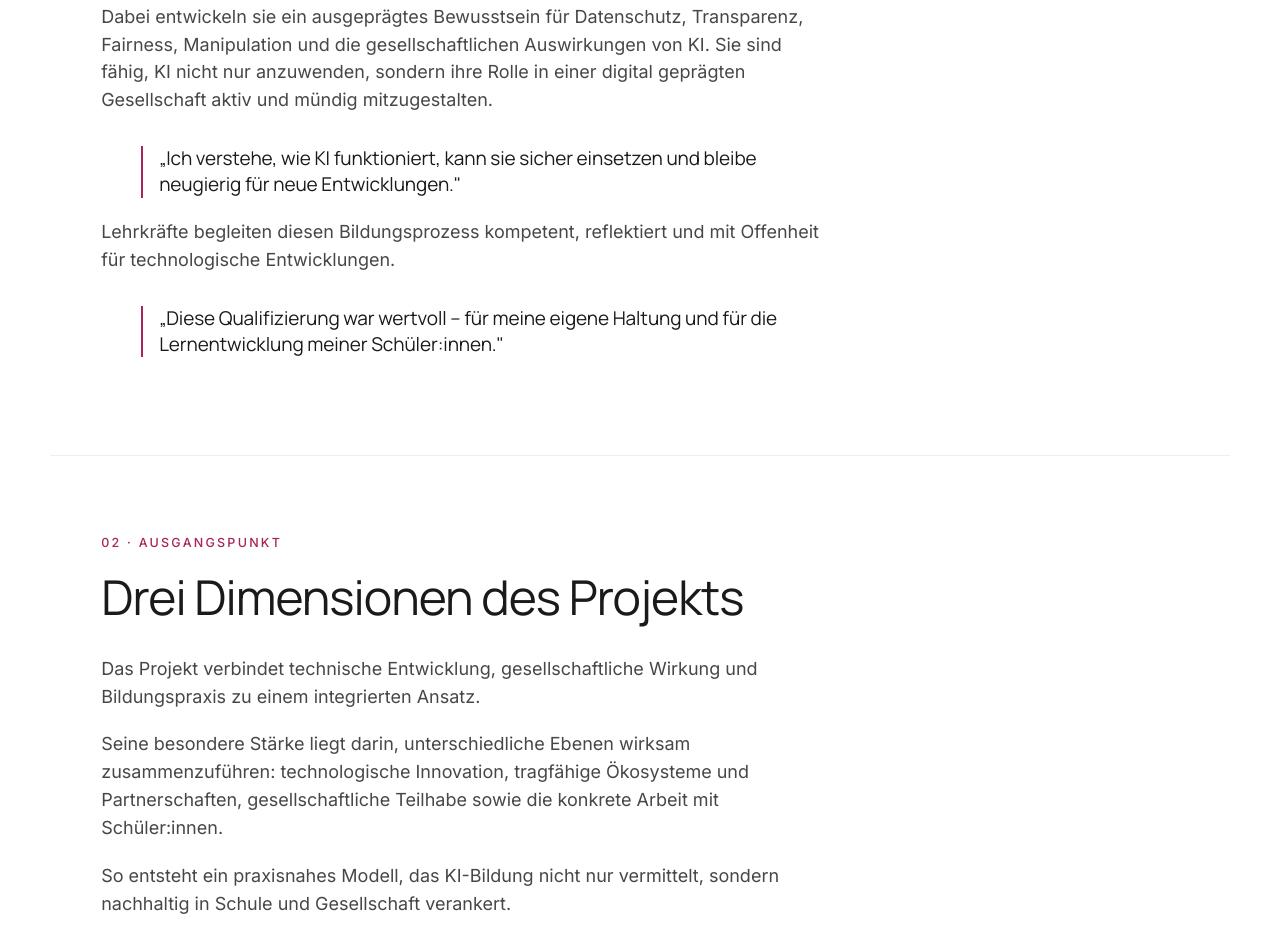
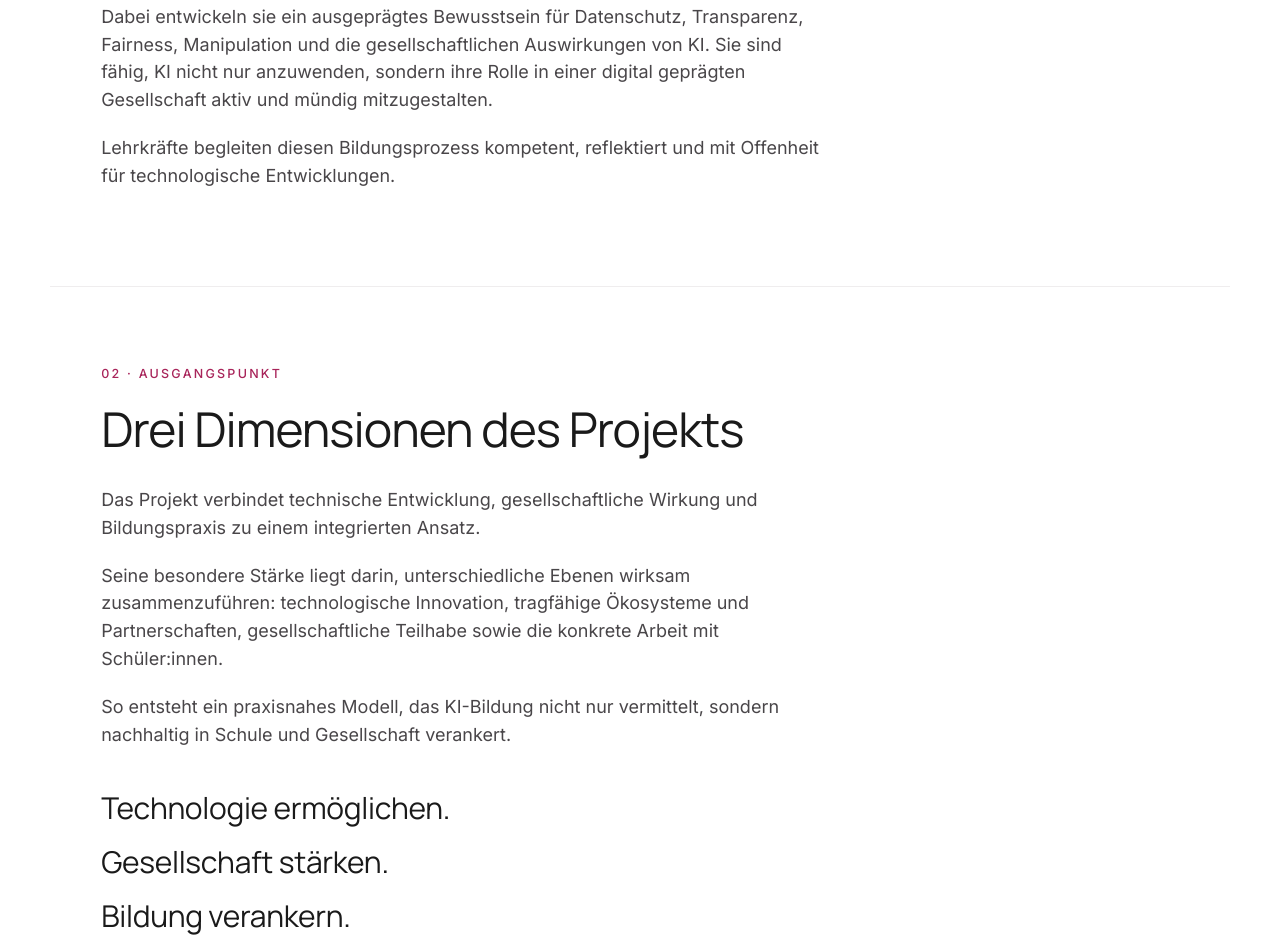
Before and after one commit to oliviajools/KI-landingpage, a plain HTML site: page KI-Bildung-Landingpage.html in a window 1280 px wide. Shown: the part 1135-2081 px from the top of the page. Drawn offline with Linux system fonts and the light colour scheme.

Commit message:
Remove quote boxes from Vision section

```diff
--- a/KI-Bildung-Landingpage.html
+++ b/KI-Bildung-Landingpage.html
@@ -575,17 +575,9 @@
       Dabei entwickeln sie ein ausgeprägtes Bewusstsein für Datenschutz, Transparenz, Fairness, Manipulation und die gesellschaftlichen Auswirkungen von KI. Sie sind fähig, KI nicht nur anzuwenden, sondern ihre Rolle in einer digital geprägten Gesellschaft aktiv und mündig mitzugestalten.
     </p>
 
-    <div class="quote-box">
-      <p>„Ich verstehe, wie KI funktioniert, kann sie sicher einsetzen und bleibe neugierig für neue Entwicklungen."</p>
-    </div>
-
     <p>
       Lehrkräfte begleiten diesen Bildungsprozess kompetent, reflektiert und mit Offenheit für technologische Entwicklungen.
     </p>
-
-    <div class="quote-box">
-      <p>„Diese Qualifizierung war wertvoll – für meine eigene Haltung und für die Lernentwicklung meiner Schüler:innen."</p>
-    </div>
   </div>
 </section>
 
```
